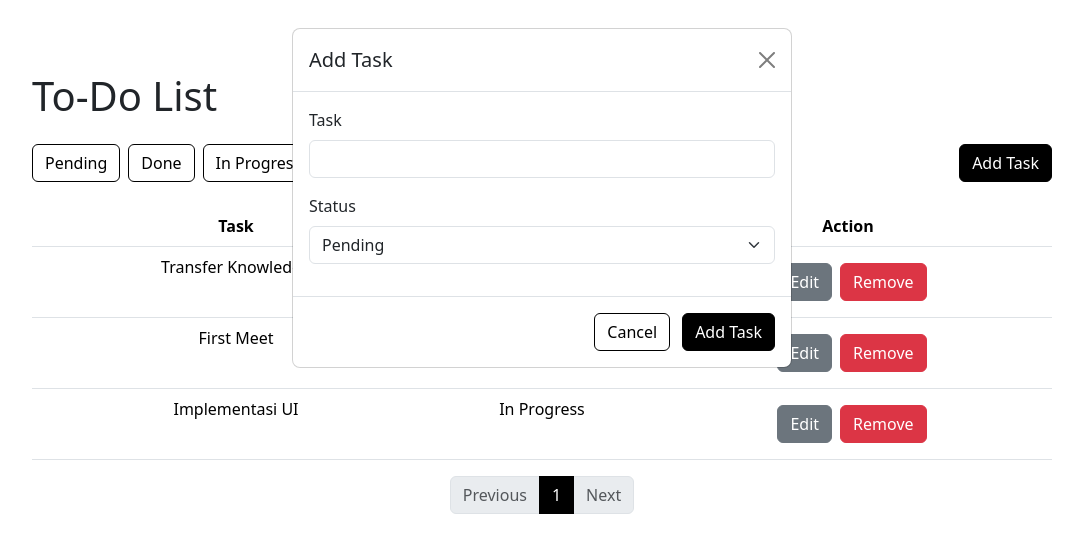
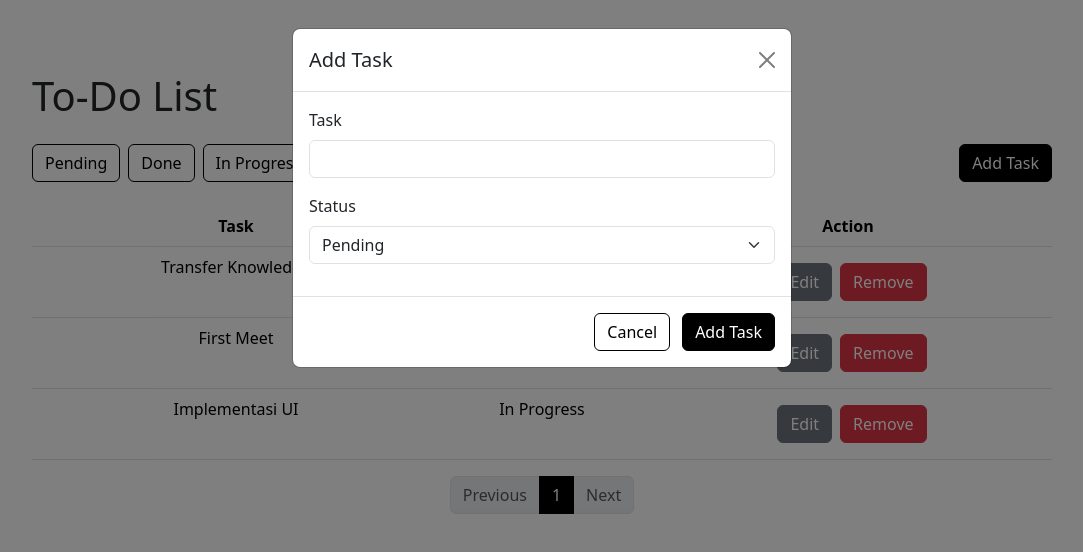
Before and after one commit to makbarramadhan62/transfer-knowledge-ypt-nuxt, a Nuxt app: page / in a window 1280 px wide. Both pictures are taken after a click on the button "Add Task". Shown: the top 552 px of the page, without its empty margins (98-1181 px from the left). Built offline with nearby package versions, Linux system fonts and the light colour scheme.

Commit message:
Finished

```diff
--- a/pages/index.vue
+++ b/pages/index.vue
@@ -46,7 +46,9 @@
       </ul>
     </nav>
 
-    <div v-if="isModalOpen" class="modal d-block">
+    <div v-if="isModalOpen">
+      <div class="modal-backdrop"></div>
+      <div class="modal d-block">
         <div class="modal-dialog">
           <div class="modal-content">
             <div class="modal-header">
@@ -73,6 +75,7 @@
               <button type="button" class="btn btn-primary" @click="isEditing ? editTask() : addTask()">
                 {{ isEditing ? 'Save Changes' : 'Add Task' }}
               </button>
+            </div>
           </div>
         </div>
       </div>
```
Lines whose indentation alone changed are shown as unchanged.
